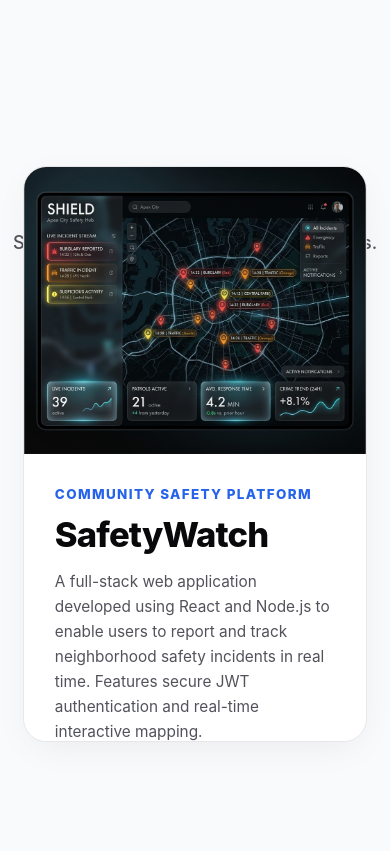
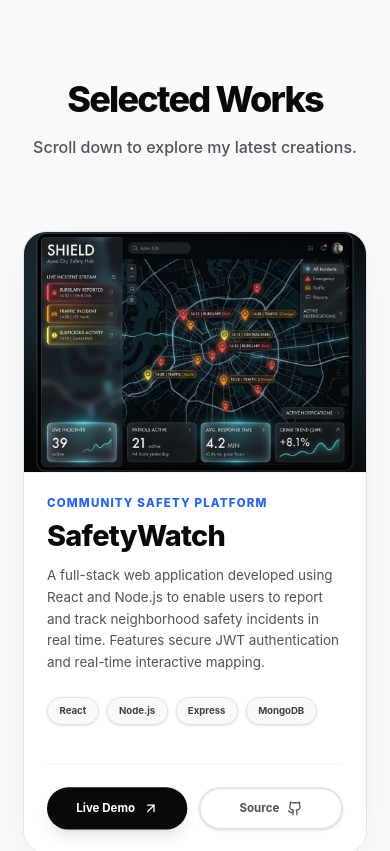
Before and after one commit to aditya-manas02/Portfolio, a React (Vite) app: page / in a window 390 px wide. Shown: the part 1760-2611 px from the top of the page. Built offline with nearby package versions, Linux system fonts and the light colour scheme.

Commit message:
style: perfect mobile and laptop responsiveness for projects section

```diff
--- a/src/components/Projects.tsx
+++ b/src/components/Projects.tsx
@@ -58,13 +58,13 @@ const ProjectCard = ({ project, index, range, targetScale, progress }: any) => {
     const imageScale = useTransform(progress, range, [1, 1.2]);
 
     return (
-        <div ref={container} className="h-screen flex items-center justify-center sticky top-0 px-4">
+        <div ref={container} className="h-auto md:h-screen py-10 md:py-0 flex items-center justify-center md:sticky top-0 px-4">
             <motion.div
-                style={{ scale, top: `calc(-5vh + ${index * 25}px)` }}
-                className="relative w-full max-w-5xl h-[600px] luxury-card overflow-hidden flex flex-col md:flex-row shadow-[0_20px_50px_rgba(0,0,0,0.1)] origin-top"
+                style={{ scale, '--card-top': `calc(-5vh + ${index * 25}px)` } as any}
+                className="relative w-full max-w-5xl h-auto md:h-[600px] luxury-card overflow-hidden flex flex-col md:flex-row shadow-[0_20px_50px_rgba(0,0,0,0.1)] origin-top md:top-[var(--card-top)]"
             >
                 {/* Image Section */}
-                <div className="relative w-full md:w-1/2 h-1/2 md:h-full overflow-hidden bg-zinc-100">
+                <div className="relative w-full md:w-1/2 h-[250px] sm:h-[300px] md:h-full overflow-hidden bg-zinc-100 shrink-0">
                     <motion.div style={{ scale: imageScale }} className="w-full h-full">
                         <img
                             src={project.image}
@@ -76,32 +76,32 @@ const ProjectCard = ({ project, index, range, targetScale, progress }: any) => {
                 </div>
 
                 {/* Content Section */}
-                <div className="w-full md:w-1/2 h-1/2 md:h-full p-8 md:p-12 flex flex-col justify-between bg-white z-10">
+                <div className="w-full md:w-1/2 h-auto md:h-full p-6 sm:p-8 md:p-12 flex flex-col justify-between bg-white z-10 gap-8 md:gap-0">
                     <div>
-                        <div className="text-accent text-sm font-extrabold tracking-widest uppercase mb-3">
+                        <div className="text-accent text-xs md:text-sm font-extrabold tracking-widest uppercase mb-2 md:mb-3">
                             {project.subtitle}
                         </div>
-                        <h3 className="text-4xl md:text-5xl font-extrabold text-primary tracking-tight mb-4">
+                        <h3 className="text-3xl sm:text-4xl md:text-5xl font-extrabold text-primary tracking-tight mb-3 md:mb-4">
                             {project.title}
                         </h3>
-                        <p className="text-secondary text-base md:text-lg leading-relaxed mb-8">
+                        <p className="text-secondary text-sm sm:text-base md:text-lg leading-relaxed mb-6 md:mb-8">
                             {project.description}
                         </p>
 
-                        <div className="flex flex-wrap gap-2 mb-8">
+                        <div className="flex flex-wrap gap-2 mb-2 md:mb-8">
                             {project.tech.map((t: string, i: number) => (
-                                <span key={i} className="px-4 py-1.5 bg-zinc-50 text-zinc-700 text-xs font-bold rounded-full border border-zinc-200 shadow-sm">
+                                <span key={i} className="px-3 md:px-4 py-1.5 bg-zinc-50 text-zinc-700 text-[10px] md:text-xs font-bold rounded-full border border-zinc-200 shadow-sm">
                                     {t}
                                 </span>
                             ))}
                         </div>
                     </div>
 
-                    <div className="flex gap-4 pt-6 border-t border-zinc-100">
+                    <div className="flex flex-wrap sm:flex-nowrap gap-3 md:gap-4 pt-6 border-t border-zinc-100">
                         {project.live && (
                             <a
                                 href={project.link}
-                                className="flex items-center gap-2 text-sm font-bold text-white bg-primary px-6 py-3 rounded-full hover:bg-zinc-800 transition-all shadow-lg hover:shadow-xl hover:-translate-y-0.5"
+                                className="flex-1 sm:flex-none flex justify-center items-center gap-2 text-xs md:text-sm font-bold text-white bg-primary px-4 md:px-6 py-3 rounded-full hover:bg-zinc-800 transition-all shadow-lg hover:shadow-xl hover:-translate-y-0.5"
                                 target="_blank"
                                 rel="noreferrer"
                             >
@@ -113,7 +113,7 @@ const ProjectCard = ({ project, index, range, targetScale, progress }: any) => {
                             href={project.github}
                             target="_blank"
                             rel="noreferrer"
-                            className="flex items-center gap-2 text-sm font-bold text-secondary bg-white border-2 border-zinc-200 px-6 py-3 rounded-full hover:bg-zinc-50 transition-all shadow-sm hover:shadow hover:-translate-y-0.5"
+                            className="flex-1 sm:flex-none flex justify-center items-center gap-2 text-xs md:text-sm font-bold text-secondary bg-white border-2 border-zinc-200 px-4 md:px-6 py-3 rounded-full hover:bg-zinc-50 transition-all shadow-sm hover:shadow hover:-translate-y-0.5"
                         >
                             Source
                             <Github className="w-4 h-4" />
@@ -133,20 +133,20 @@ const Projects = () => {
     });
 
     return (
-        <section id="projects" ref={container} className="relative z-10 bg-background pb-[10vh] mt-24">
+        <section id="projects" ref={container} className="relative z-10 bg-background pb-12 md:pb-[10vh] mt-12 md:mt-24">
 
-            <div className="sticky top-0 h-[20vh] flex items-center justify-center pointer-events-none z-0">
-                <div className="text-center pt-20">
-                    <h2 className="text-5xl md:text-7xl font-extrabold tracking-tighter text-primary mb-4">
+            <div className="md:sticky top-0 h-auto md:h-[20vh] flex items-center justify-center pointer-events-none z-0 mb-8 md:mb-0">
+                <div className="text-center pt-10 md:pt-20 px-4">
+                    <h2 className="text-4xl sm:text-5xl md:text-7xl font-extrabold tracking-tighter text-primary mb-4">
                         Selected Works
                     </h2>
-                    <p className="text-lg text-secondary font-medium max-w-xl mx-auto">
+                    <p className="text-base md:text-lg text-secondary font-medium max-w-xl mx-auto">
                         Scroll down to explore my latest creations.
                     </p>
                 </div>
             </div>
 
-            <div className="mt-[-20vh]">
+            <div className="md:mt-[-20vh]">
                 {allProjects.map((project, i) => {
                     const targetScale = 1 - ( (allProjects.length - i) * 0.05);
                     return (
```
